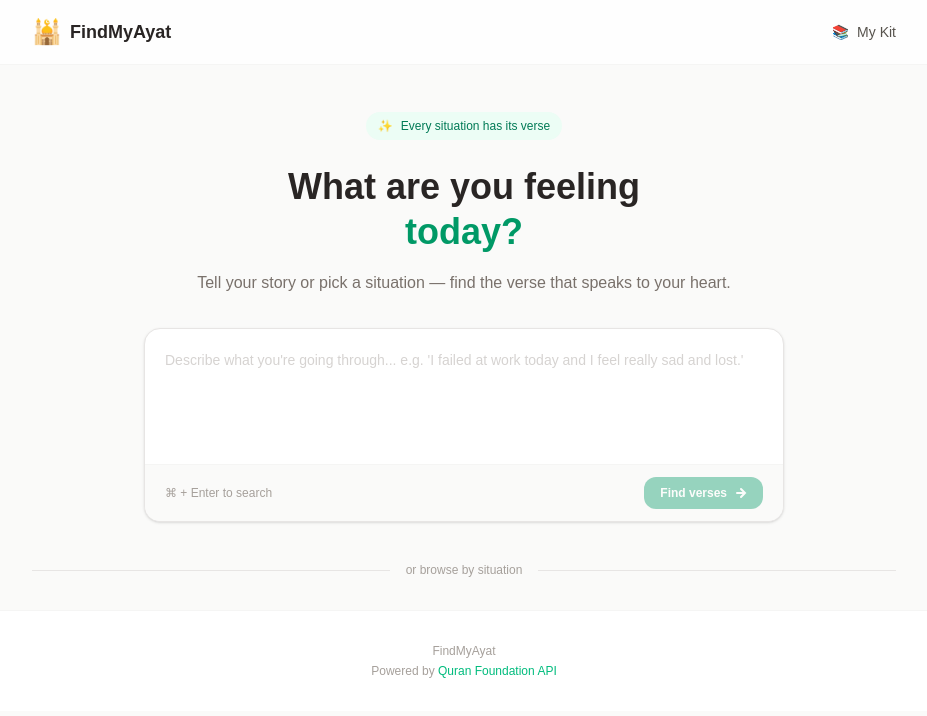
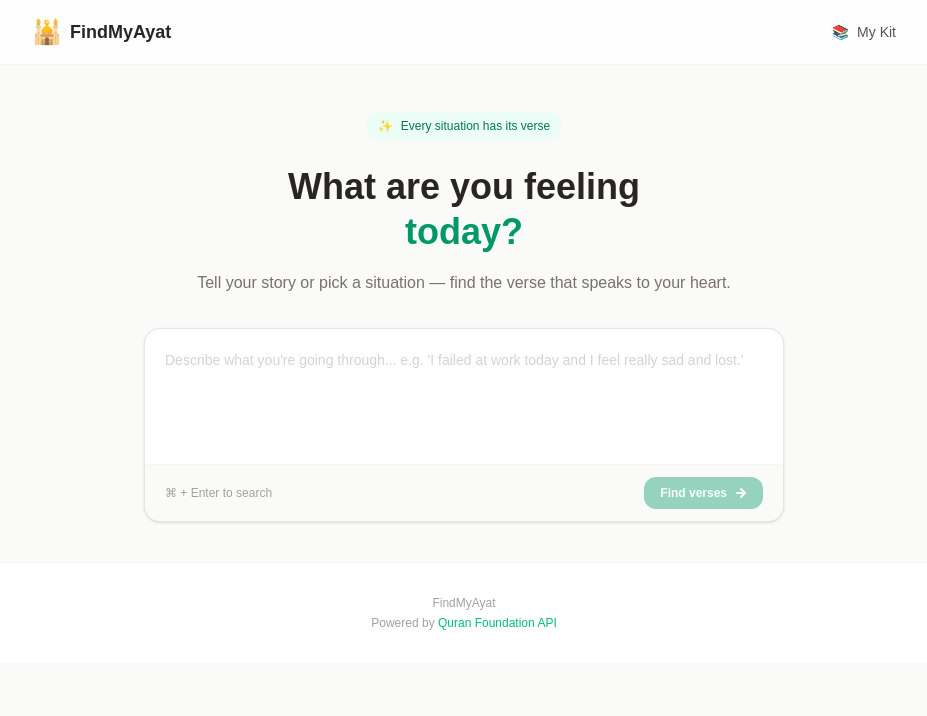
Before and after one commit to ArdiansyahAsrifah/findmyayat, a Next.js app: page / in a window 1280 px wide. Shown: the top 716 px of the page, without its empty margins (176-1103 px from the left). Built offline with nearby package versions, Linux system fonts and the light colour scheme.

Commit message:
fixing 404

```diff
--- a/src/app/page.tsx
+++ b/src/app/page.tsx
@@ -231,12 +231,7 @@ export default function Home() {
         )}
       </section>
 
-      {/* Divider */}
-      <div className="max-w-4xl mx-auto px-4 flex items-center gap-4 pb-8">
-        <div className="flex-1 h-px bg-stone-200" />
-        <span className="text-xs text-stone-400 font-medium">or browse by situation</span>
-        <div className="flex-1 h-px bg-stone-200" />
-      </div>
+
       {/* Footer */}
       <footer className="text-center py-8 text-stone-400 text-xs border-t border-stone-100 bg-white">
         <p className="mb-1">FindMyAyat</p>
```
